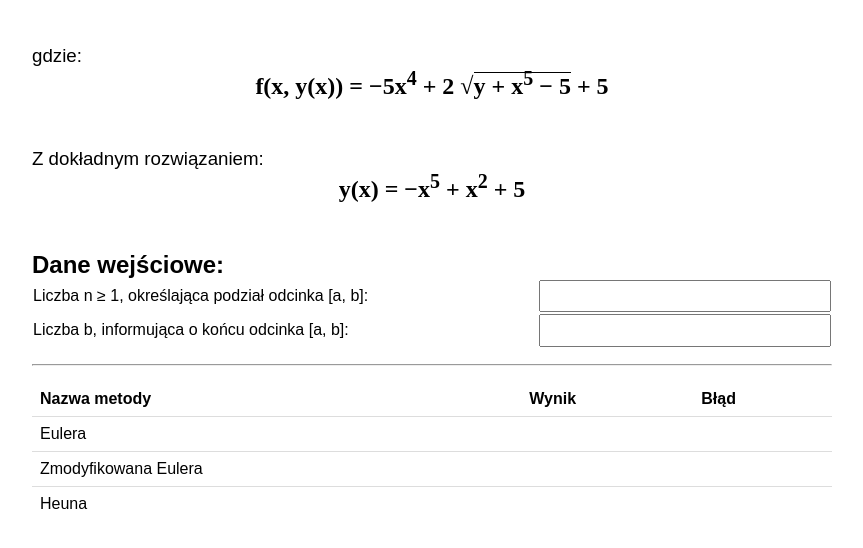
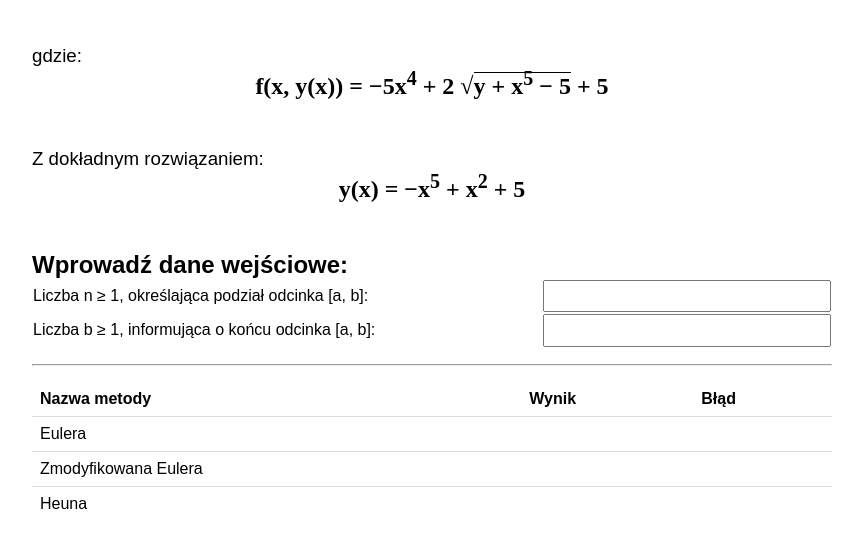
Before and after one commit to grzegorz-chojnacki/an, a plain HTML site: page P03/index.html in a window 1280 px wide. Shown: the part 132-680 px from the top of the page, without its empty margins (208-1071 px from the left). Drawn offline with Linux system fonts and the light colour scheme.

Commit message:
prawie pełna dokumentacja, należy dodać prawidłowy przypadek. Drobne zmiany w html.

```diff
--- a/P03/index.html
+++ b/P03/index.html
@@ -28,7 +28,7 @@
     </section>
 
     <section>
-      <h2>Dane wejściowe: <span id="error"></span></h2>
+      <h2>Wprowadź dane wejściowe: <span id="error"></span></h2>
       <table>
         <tr>
           <td><label for="n">
@@ -38,7 +38,7 @@
         </tr>
         <tr>
           <td><label for="b">
-            Liczba b, informująca o końcu odcinka [a, b]:
+            Liczba b &ge; 1, informująca o końcu odcinka [a, b]:
           </label></td>
           <td><input id="b" type="number" onkeyup="gui.update()"></td>
         </tr>
```
Also changed, not shown: P03/documentation/correctData.JPG, P03/documentation/wrongData.JPG, P03/documentation/wrongData2.JPG (added), 2 other files.
